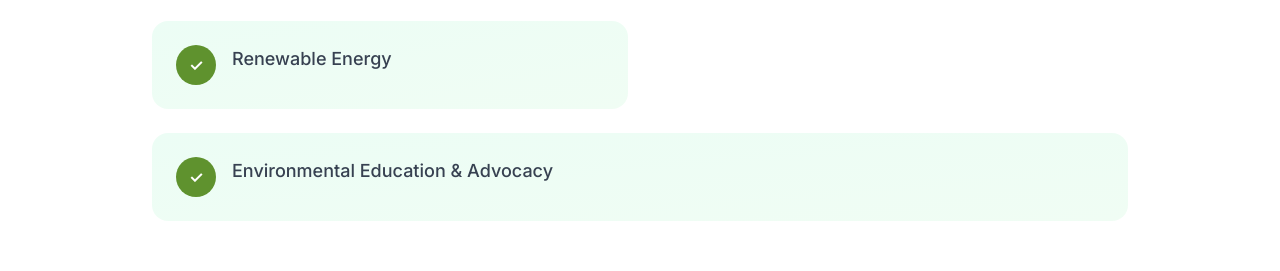
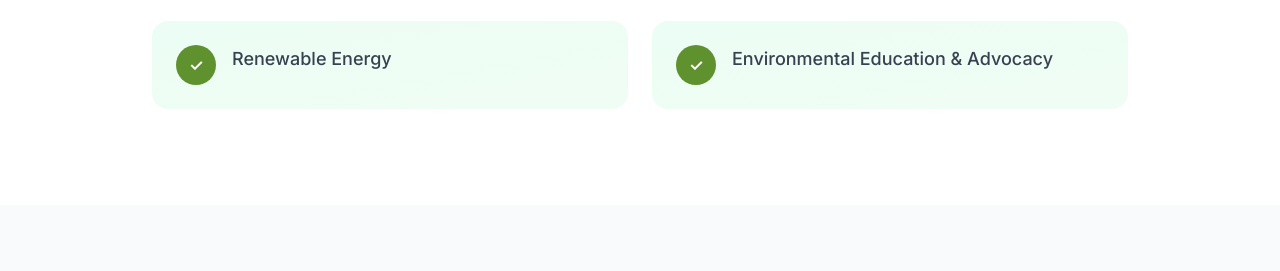
Before and after one commit to Abasifreke01/ecoalliance, a website: page index.html in a window 1280 px wide. Shown: the part 2660-2931 px from the top of the page. Drawn offline with nearby package versions, Linux system fonts and the light colour scheme.

Commit message:
fix: remove unnecessary class from team section card

```diff
--- a/index.html
+++ b/index.html
@@ -366,7 +366,7 @@
             </p>
           </div>
           <div
-            class="flex items-start gap-4 p-6 rounded-2xl bg-gradient-to-br from-emerald-50 to-green-50 card-hover md:col-span-2"
+            class="flex items-start gap-4 p-6 rounded-2xl bg-gradient-to-br from-emerald-50 to-green-50 card-hover"
             data-aos="fade-up"
             data-aos-delay="500"
           >
```
